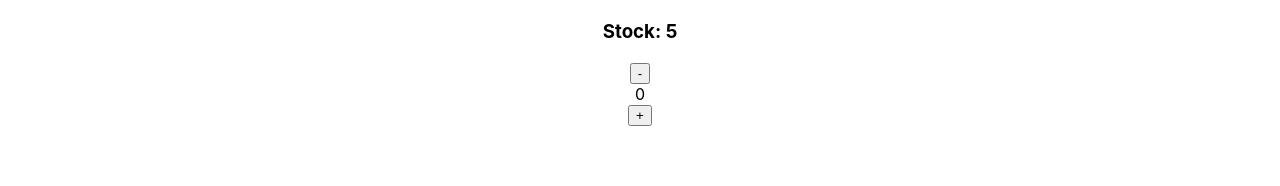
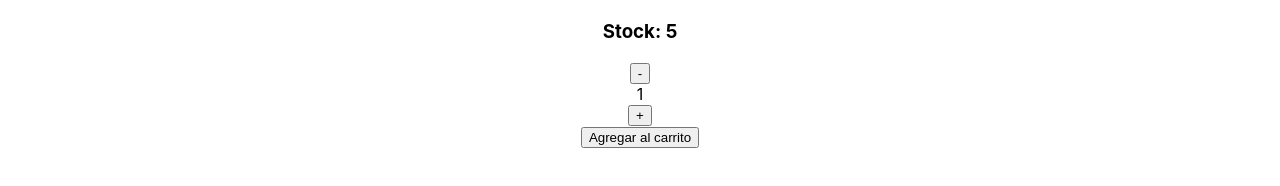
Before and after one commit to Clissic/ReactPF-Perez, a React (Create React App) app: page /item/1 in a window 1280 px wide. Shown: the part 472-658 px from the top of the page. Built offline with nearby package versions, Linux system fonts and the light colour scheme.

Commit message:
Agregado el context del carrito

```diff
--- a/src/App.js
+++ b/src/App.js
@@ -3,10 +3,13 @@ import ItemListContainer from './components/ItemListContainer/ItemListContainer'
 import ItemDetailContainer from './components/ItemDetailContainer/ItemDetailContainer';
 import NavBar from './components/NavBar/NavBar';
 import {BrowserRouter, Routes, Route} from 'react-router-dom'
+import { CartProvider } from './context/CartContext';
 
 function App() {
+
   return (
     <div className="App">
+      <CartProvider>
       <BrowserRouter>
           <NavBar />
           <Routes>
@@ -15,6 +18,7 @@ function App() {
             <Route path='/item/:itemId' element={<ItemDetailContainer />}/>
           </Routes>
         </BrowserRouter>
+      </CartProvider>
     </div>
   );
 }
--- a/src/components/CartWidget/CartWidget.js
+++ b/src/components/CartWidget/CartWidget.js
@@ -1,6 +1,10 @@
 import './CartWidget.css';
+import { CartContext } from '../../context/CartContext';
+import { useContext } from 'react';
 
 const CartWidget = () => {
+    const {totalQuantity} = useContext(CartContext)
+
     return (
         <div className="navbarCart">
             <a href="#">
@@ -8,7 +12,7 @@ const CartWidget = () => {
                 <path id="Path_15" data-name="Path 15" d="M518.8,829.36c-.678,1.556-1.213,2.66-2.709,2.66h-8.128a2.664,2.664,0,0,1-2.71-2.66l-.8-7.36h-3.484v-1h4.375l.361,3.014h15.358Zm-12.556,0a1.874,1.874,0,0,0,1.72,1.633H516.1c.9,0,1.271-.72,1.657-1.633l1.837-4.382H505.8Zm1.225,3.64a1.5,1.5,0,1,1-1.5,1.5A1.5,1.5,0,0,1,507.474,833Zm-.531,1.969h1V834h-1ZM515.474,833a1.5,1.5,0,1,1-1.5,1.5A1.5,1.5,0,0,1,515.474,833Zm-.531,1.969h1V834h-1Z" transform="translate(-500.973 -821)" fill="#444"/>
                 </svg>
             </a>
-            <p>0</p>
+            <p>{totalQuantity}</p>
         </div>
     )
 }
--- a/src/components/Counter/Counter.js
+++ b/src/components/Counter/Counter.js
@@ -1,27 +1,30 @@
 import { useState } from 'react'
 
-const Counter = (props) => {
-    const [count, setCount] = useState(0)
+const Counter = ({stock, initial = 1, addItem}) => {
+    const [count, setCount] = useState(initial)
 
     const counterPlus = () => {
-        if (count < props.stock) {
+        if (count < stock) {
             setCount(count + 1)
         }
-        console.log(count)
     }
 
     const counterMinus = () => {
-        if (count >= 1) {
+        if (count > 1) {
             setCount(count - 1)
         }
-        console.log(count)
     }
 
     return (
         <div>
-            <button onClick={counterMinus}>-</button>
-            <p>{count}</p>
-            <button onClick={counterPlus}>+</button>
+            <div>
+                <button onClick={counterMinus}>-</button>
+                <p>{count}</p>
+                <button onClick={counterPlus}>+</button>
+            </div>
+            <div>
+                <button onClick={() => addItem(count)}>Agregar al carrito</button>
+            </div>
         </div>
     )
 }
--- a/src/components/ItemDetail/ItemDetail.js
+++ b/src/components/ItemDetail/ItemDetail.js
@@ -1,14 +1,36 @@
 import './ItemDetail.css';
+import { useContext, useState } from 'react';
 import Counter from '../Counter/Counter';
+import { CartContext } from '../../context/CartContext';
+import { Link } from 'react-router-dom';
 
-const ItemDetail = ({name, img, price, stock}) => {
+const ItemDetail = ({id, name, img, price, stock}) => {
+
+    const [count, setCount] = useState(0)
+    const {cartAddItem} = useContext(CartContext)
+
+    const handleAddItem = (count) => {
+        const productToAdd = {
+            id, name, price, count
+        }
+        setCount(count)
+        cartAddItem(productToAdd)
+        console.log(productToAdd)
+    }
+
     return (
         <div>
             <h2>{name}</h2>
             <img className='imgCard' src={img} alt={name}/>
             <h3>Precio: ${price}</h3>
             <h3>Stock: {stock}</h3>
-            <Counter stock={stock}/>
+            <footer>
+                {count > 0 ? (
+                    <Link to='/cart'>Finalizar compra</Link>
+                ) : (
+                    <Counter stock={stock} addItem={handleAddItem}/>
+                )}
+            </footer>
         </div>
     )
 }
--- /dev/null
+++ b/src/context/CartContext.js
@@ -0,0 +1,39 @@
+import { createContext, useState } from 'react';
+
+export const CartContext = createContext()
+
+export const CartProvider = ({children}) => {
+  const [cart, setCart] = useState([])
+
+  const cartAddItem = (productToAdd) => {
+    if(!isInCart(productToAdd.id)) {
+      setCart(prev => [...prev, productToAdd])
+    }
+  }
+
+  const removeItem = () => {
+
+  }
+
+  const getTotalQuantity = () => {
+    let totalQuantity = 0
+    cart.forEach(prod => {
+        totalQuantity += prod.count
+    });
+    return totalQuantity
+  }
+  const totalQuantity = getTotalQuantity()
+
+  const isInCart = (id) => {
+    return cart.some(prod => prod.id === id)
+  }
+
+  console.log(cart)
+
+
+    return (
+      <CartContext.Provider value={{cart, cartAddItem, removeItem, totalQuantity}}>
+        {children}
+      </CartContext.Provider>
+    )
+}
```
Lines whose indentation alone changed are shown as unchanged.
